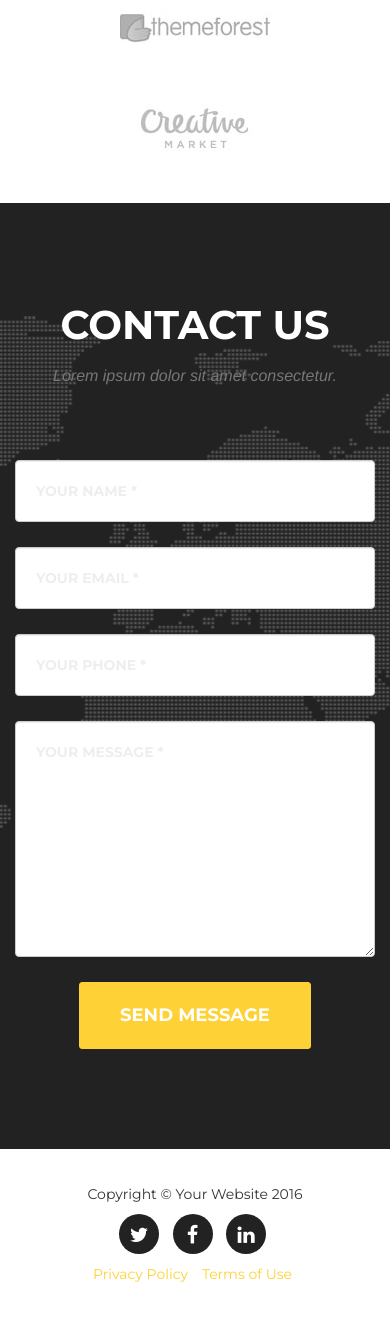
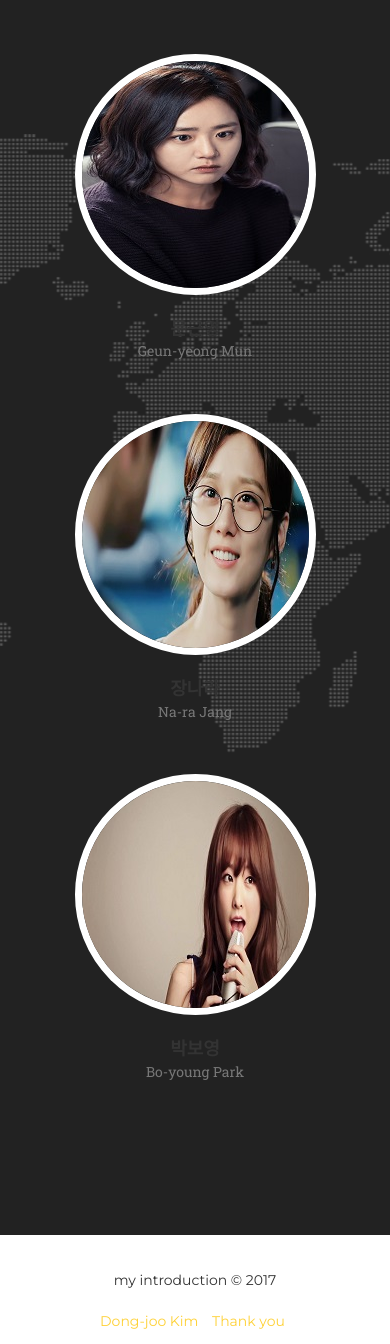
Before and after one commit to dongjuju/dongjuju.github.io, a plain HTML site: page index.html in a window 390 px wide. Shown: the part 5624-6968 px from the top of the page. Before the commit the page ends 6943 px from the top, so only its background shows below. Drawn offline with nearby package versions, Linux system fonts and the light colour scheme; a web font is replaced by a local one.

Commit message:
완성본

```diff
--- a/index.html
+++ b/index.html
@@ -65,7 +65,7 @@
                         <a class="page-scroll" href="#team">My Picture</a>
                     </li>
                     <li>
-                        <a class="page-scroll" href="#contact">at present</a>
+                        <a class="page-scroll" href="#contact">Favorite actor</a>
                     </li>
                 </ul>
             </div>
@@ -274,75 +274,36 @@
             </div>
         </div>
     </section>
-
-    <!-- Clients Aside -->
-    <aside class="clients">
-        <div class="container">
-            <div class="row">
-                <div class="col-md-3 col-sm-6">
-                    <a href="#">
-                        <img src="img/logos/envato.jpg" class="img-responsive img-centered" alt="">
-                    </a>
-                </div>
-                <div class="col-md-3 col-sm-6">
-                    <a href="#">
-                        <img src="img/logos/designmodo.jpg" class="img-responsive img-centered" alt="">
-                    </a>
-                </div>
-                <div class="col-md-3 col-sm-6">
-                    <a href="#">
-                        <img src="img/logos/themeforest.jpg" class="img-responsive img-centered" alt="">
-                    </a>
-                </div>
-                <div class="col-md-3 col-sm-6">
-                    <a href="#">
-                        <img src="img/logos/creative-market.jpg" class="img-responsive img-centered" alt="">
-                    </a>
-                </div>
-            </div>
-        </div>
-    </aside>
-
     <!-- Contact Section -->
     <section id="contact">
         <div class="container">
             <div class="row">
                 <div class="col-lg-12 text-center">
-                    <h2 class="section-heading">Contact Us</h2>
-                    <h3 class="section-subheading text-muted">Lorem ipsum dolor sit amet consectetur.</h3>
+                    <h2 class="section-heading">Favorite actort</h2>
+                    <h3 class="section-subheading text-muted">모두다 이쁘지만 세분만 뽑아보겠습니다.</h3>
                 </div>
             </div>
     <div class="row">
-                <div class="col-lg-12">
-                    <form name="sentMessage" id="contactForm" novalidate>
-                        <div class="row">
-                            <div class="col-md-6">
-                                <div class="form-group">
-                                    <input type="text" class="form-control" placeholder="Your Name *" id="name" required data-validation-required-message="Please enter your name.">
-                                    <p class="help-block text-danger"></p>
-                                </div>
-                                <div class="form-group">
-                                    <input type="email" class="form-control" placeholder="Your Email *" id="email" required data-validation-required-message="Please enter your email address.">
-                                    <p class="help-block text-danger"></p>
-                                </div>
-                                <div class="form-group">
-                                    <input type="tel" class="form-control" placeholder="Your Phone *" id="phone" required data-validation-required-message="Please enter your phone number.">
-                                    <p class="help-block text-danger"></p>
+                <div class="col-sm-4">
+                    <div class="team-member">
+                        <img src="img/team/moon.jpg" class="img-responsive img-circle" alt="">
+                        <h4>문근영</h4>
+                        <p class="text-muted">Geun-yeong Mun</p>
                     </div>
                 </div>
-                            <div class="col-md-6">
-                                <div class="form-group">
-                                    <textarea class="form-control" placeholder="Your Message *" id="message" required data-validation-required-message="Please enter a message."></textarea>
-                                    <p class="help-block text-danger"></p>
+                <div class="col-sm-4">
+                    <div class="team-member">
+                        <img src="img/team/jang.jpg" class="img-responsive img-circle" alt="">
+                        <h4>장나라</h4>
+                        <p class="text-muted">Na-ra Jang</p>
                     </div>
                 </div>
-                            <div class="clearfix"></div>
-                            <div class="col-lg-12 text-center">
-                                <div id="success"></div>
-                                <button type="submit" class="btn btn-xl">Send Message</button>
+                <div class="col-sm-4">
+                    <div class="team-member">
+                        <img src="img/team/bo.jpg" class="img-responsive img-circle" alt="">
+                        <h4>박보영</h4>
+                        <p class="text-muted">Bo-young Park</p>
                     </div>
-                        </div>
-                    </form>
                 </div>
             </div>
         </div>
@@ -352,23 +313,15 @@
         <div class="container">
             <div class="row">
                 <div class="col-md-4">
-                    <span class="copyright">Copyright &copy; Your Website 2016</span>
+                    <span class="copyright">my introduction &copy; 2017</span>
                 </div>
                 <div class="col-md-4">
-                    <ul class="list-inline social-buttons">
-                        <li><a href="#"><i class="fa fa-twitter"></i></a>
-                        </li>
-                        <li><a href="#"><i class="fa fa-facebook"></i></a>
-                        </li>
-                        <li><a href="#"><i class="fa fa-linkedin"></i></a>
-                        </li>
-                    </ul>
                 </div>
                 <div class="col-md-4">
                     <ul class="list-inline quicklinks">
-                        <li><a href="#">Privacy Policy</a>
+                        <li><a href="#">Dong-joo Kim</a>
                         </li>
-                        <li><a href="#">Terms of Use</a>
+                        <li><a href="#">Thank you</a>
                         </li>
                     </ul>
                 </div>
```
Also changed, not shown: img/team/bo.jpg (added), img/team/jang.jpg (added), img/team/moon.jpg (added). Lines whose indentation alone changed are shown as unchanged.
